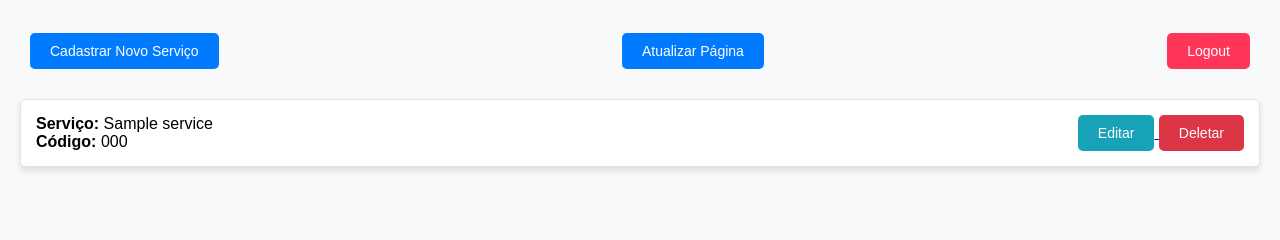
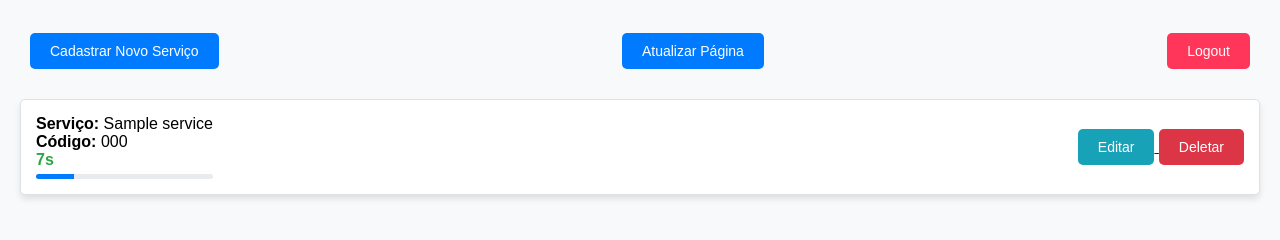
Before and after one commit to gabrielms-castro/bas_auth_api, a Django app: template otp/templates/home.html in a window 1280 px wide. Shown: the part 77-317 px from the top of the page. Run offline with Django 5.2, Linux system fonts and the light colour scheme; the template is opened without the code that fills it: most values are stand-ins (such as "Sample title", 1, 10 or a date in 2020); parts of the project's set-up code (start-up, migrations or seed data) failed here and were passed over.

Commit message:
add progress bar com temporizador (frufru)

```diff
--- a/otp/templates/home.html
+++ b/otp/templates/home.html
@@ -69,6 +69,29 @@
         .button_delete:hover {
             background-color: #a71d2a;
         }
+        .timer {
+            font-weight: bold;
+            color: #28a745;
+        }
+        .timer.warning {
+            color: #ffc107;
+        }
+        .timer.danger {
+            color: #dc3545;
+        }
+        .progress-bar {
+            width: 100%;
+            height: 5px;
+            background-color: #e9ecef;
+            border-radius: 3px;
+            margin-top: 5px;
+            overflow: hidden;
+        }
+        .progress-fill {
+            height: 100%;
+            background-color: #007bff;
+            transition: width 1s linear;
+        }
     </style>
 </head>
 <body>
@@ -84,11 +107,16 @@
     </div>
     <ul>
         {% for service in services %}
-            <li>
+            <li data-service-name="{{ service.nome_servico }}">
                 <span>
                     <strong>Serviço:</strong> {{ service.nome_servico }}
                     <br>
-                    <strong>Código:</strong> <span id="code-{{ service.nome_servico }}">{{ service.totp_code }}</span>
+                    <strong>Código:</strong> <span class="totp-code">{{ service.totp_code }}</span>
+                    <br>
+                    <span class="timer" data-time-left="{{ service.time_left }}">{{ service.time_left }}s</span>
+                    <div class="progress-bar">
+                        <div class="progress-fill" style="width: 100%;"></div>
+                    </div>
                 </span>
                 <div>
                     <a href="{% url 'otp:editar_servico' service.id %}">
@@ -99,7 +127,10 @@
             </li>
         {% endfor %}
     </ul>
+
     <script>
+        const TOTP_INTERVAL = 30; // segundos
+
         function deleteService(serviceId) {
             if (!confirm("Tem certeza que deseja excluir este serviço?")) return;
 
@@ -119,6 +150,80 @@
             })
             .catch(error => console.error("Erro ao excluir:", error));
         }
+
+        async function refreshTOTP(serviceName) {
+            try {
+                const response = await fetch('/api/v1/totp/', {
+                    method: 'POST', // garanta que é o mesmo método que seu backend espera
+                    headers: {
+                        'Content-Type': 'application/json',
+                        'X-CSRFToken': '{{ csrf_token }}',
+                    },
+                    body: JSON.stringify({ "nome_servico": serviceName })
+                });
+                if (!response.ok) throw new Error('Erro ao buscar TOTP');
+
+                const data = await response.json();
+                return data; // espera-se { totp_code, time_left }
+            } catch (error) {
+                console.error('Erro ao atualizar TOTP:', error);
+                return null;
+            }
+        }
+
+        function startTimer(serviceElement) {
+            const timerElement   = serviceElement.querySelector('.timer');
+            const codeElement    = serviceElement.querySelector('.totp-code');
+            const progressFill   = serviceElement.querySelector('.progress-fill');
+            const serviceName    = serviceElement.dataset.serviceName;
+
+            // Pegamos o time_left inicial do dataset (vindo do backend)
+            let initialTimeLeft = parseFloat(timerElement.dataset.timeLeft || TOTP_INTERVAL);
+            let startTime = performance.now(); // mais preciso que Date.now()
+
+            async function tick(now) {
+                const elapsed   = (now - startTime) / 1000;
+                let timeLeft    = initialTimeLeft - elapsed;
+
+                if (timeLeft <= 0) {
+                    // Bateu em 0 -> busca novo TOTP
+                    const newData = await refreshTOTP(serviceName);
+                    if (!newData) {
+                        // Se falhar, pode tentar recarregar a página ou apenas parar
+                        location.reload();
+                        return;
+                    }
+
+                    // Atualiza código e reinicia o ciclo com novo time_left
+                    codeElement.textContent             = newData.totp_code;
+                    initialTimeLeft                     = parseFloat(newData.time_left || TOTP_INTERVAL);
+                    timerElement.dataset.timeLeft       = initialTimeLeft;
+                    startTime                           = performance.now();
+                    timeLeft                            = initialTimeLeft;
+                }
+
+                // Atualiza texto do timer (arredondado)
+                const displaySeconds = Math.max(0, Math.ceil(timeLeft));
+                timerElement.textContent = `${displaySeconds}s`;
+
+                // Atualiza barra de progresso (fluida)
+                const clampedTime = Math.max(0, Math.min(TOTP_INTERVAL, timeLeft));
+                const percentage  = (clampedTime / TOTP_INTERVAL) * 100;
+                progressFill.style.width = `${percentage}%`;
+
+                // Chama o próximo frame
+                requestAnimationFrame(tick);
+            }
+
+            // Inicia o loop
+            requestAnimationFrame(tick);
+        }
+
+        // Inicializar timers quando a página carregar
+        window.addEventListener('DOMContentLoaded', () => {
+            const services = document.querySelectorAll('li[data-service-name]');
+            services.forEach(service => startTimer(service));
+        });
     </script>
-</body>
+    </body>
 </html>
```
Also changed, not shown: otp/models.py (+12 -0 lines), otp/views.py (+4 -3 lines).
